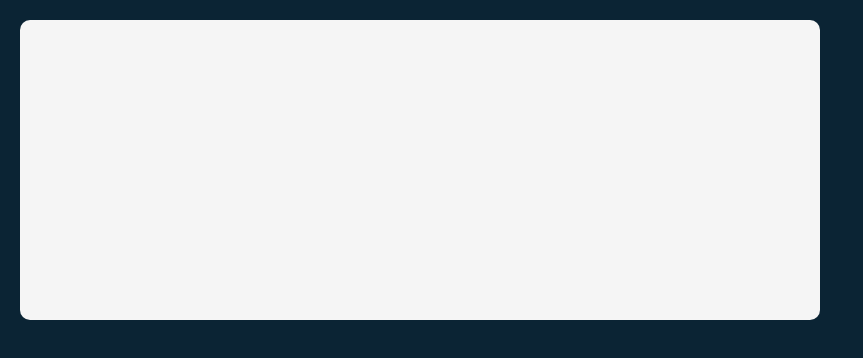
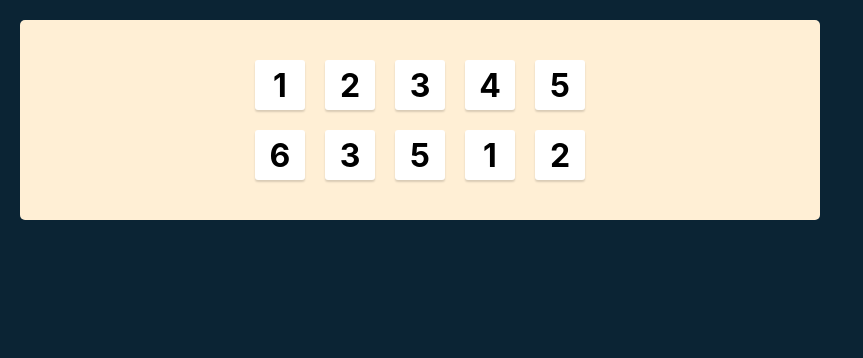
Before and after one commit to Evan-C-Mead/tenzies, a React (Create React App) app: page / in a window 1280 px wide. Shown: the top 358 px of the page, without its empty margins (0-863 px from the left). Built offline with nearby package versions, Linux system fonts and the light colour scheme.

Commit message:
die components render - going to work on random number generator for dice numbers

```diff
--- a/src/components/App.js
+++ b/src/components/App.js
@@ -1,10 +1,22 @@
 import React from "react";
+import Die from "../components/Die";
 
 export default function App() {
 
   return (
       <main>
-
+          <div className="dice-container">
+              <Die value = "1"/>
+              <Die value = "2"/>
+              <Die value = "3"/>
+              <Die value = "4"/>
+              <Die value = "5"/>
+              <Die value = "6"/>
+              <Die value = "3"/>
+              <Die value = "5"/>
+              <Die value = "1"/>
+              <Die value = "2"/>
+          </div>
       </main>
   )
 }
--- /dev/null
+++ b/src/components/Die.js
@@ -0,0 +1,9 @@
+import React from "react";
+
+export default function Die(props) {
+    return (
+        <div className="die-face">
+            <h2 className="die-number">{props.value}</h2>
+        </div>
+    )
+}
--- a/src/style/index.css
+++ b/src/style/index.css
@@ -1,3 +1,7 @@
+* {
+  box-sizing: border-box;
+}
+
 body {
   margin: 0;
   font-family: -apple-system, BlinkMacSystemFont, 'Segoe UI', 'Roboto', 'Oxygen',
@@ -15,8 +19,36 @@
 }
 
 main {
-  background: #F5F5F5;
-  height: 300px;
-  max-width:800px;
-  border-radius: 10px;
+  background-color: papayawhip;
+  height: 200px;
+  max-width: 800px;
+  border-radius: 5px;
+  padding: 20px;
+  display: flex;
+  flex-direction: column;
+  justify-content: center;
+  align-items: center;
 }
+
+.dice-container {
+  display: grid;
+  grid-template: auto auto / repeat(5, 1fr);
+  gap: 20px;
+  align-items: center;
+}
+
+.die-face {
+  height: 50px;
+  width: 50px;
+  box-shadow: 0 2px 2px rgba(0, 0, 0, 0.15);
+  border-radius: 3px;
+  display: flex;
+  justify-content: center;
+  align-items: center;
+  cursor: pointer;
+  background-color: white;
+}
+
+.die-number {
+  font-size: 2rem;
+}
```
